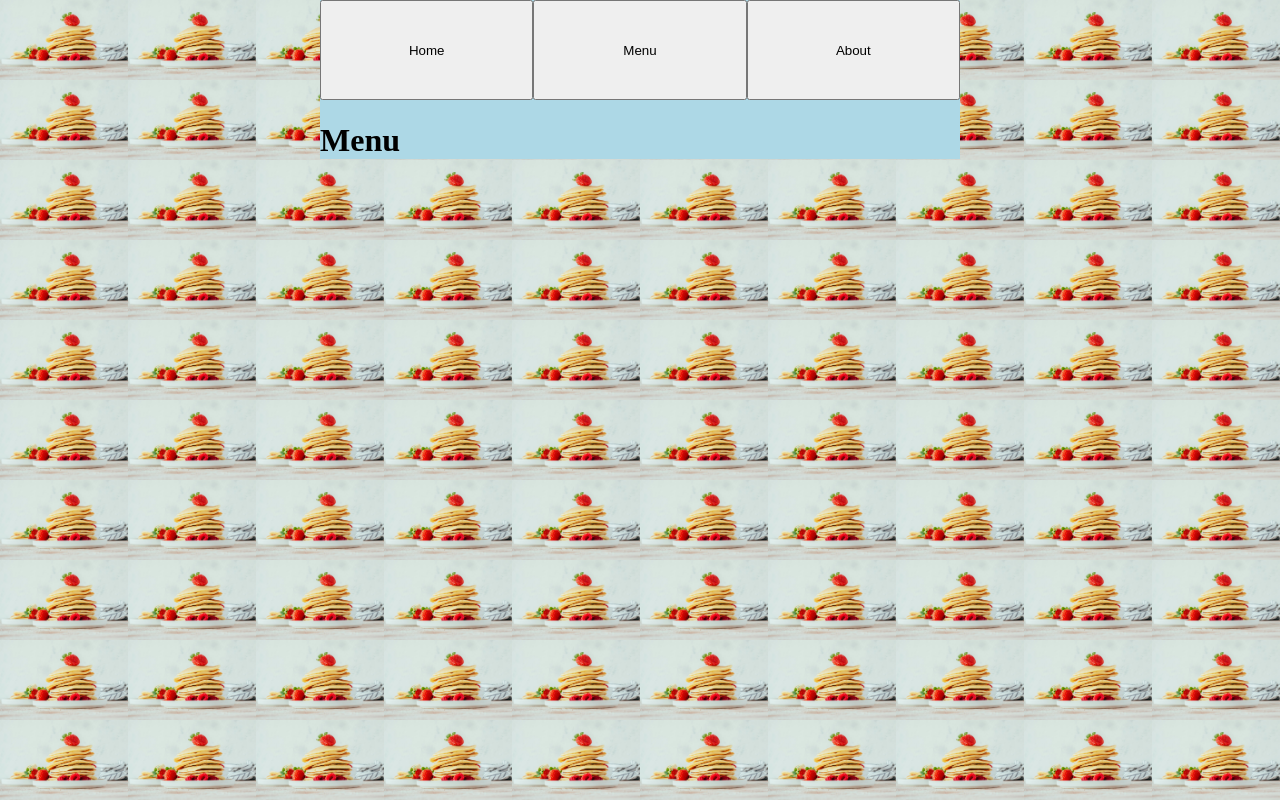
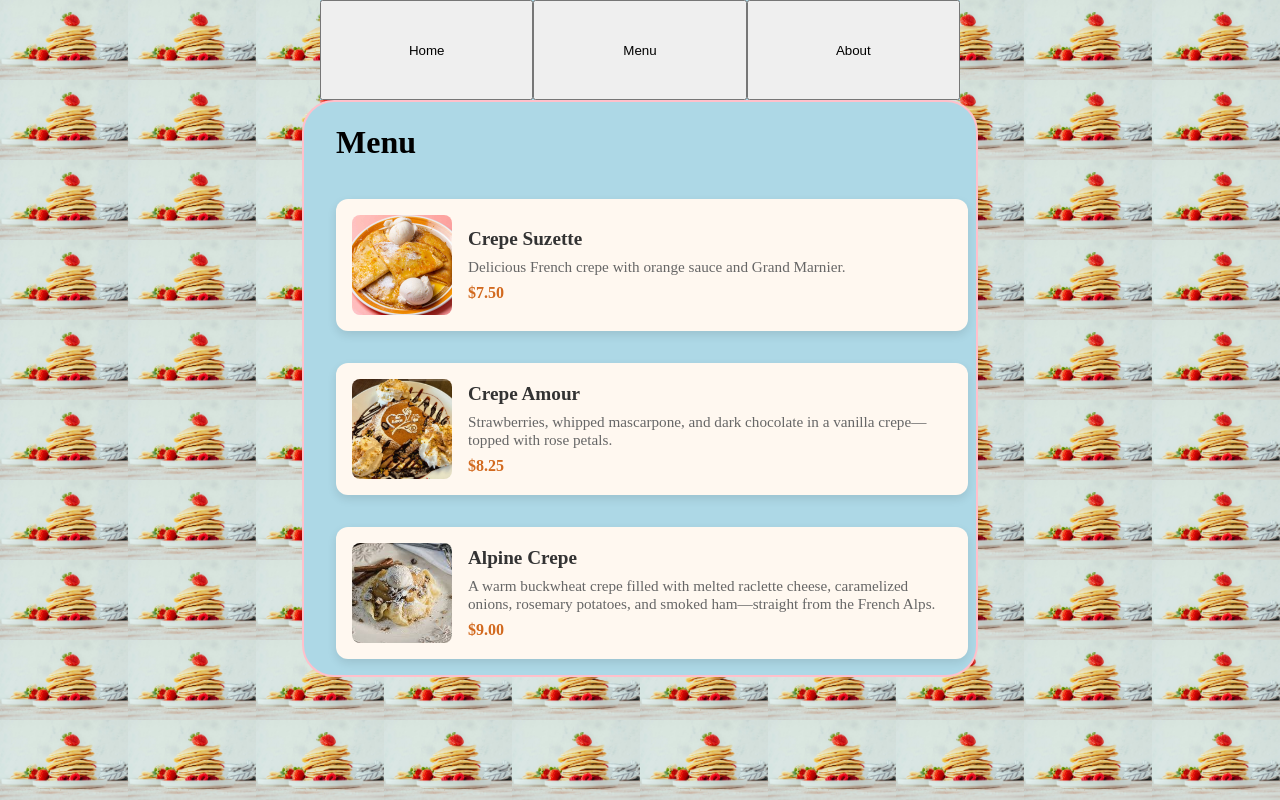
Before and after one commit to mbaizhakyp/restaurant_page, a website built with webpack: page src/template.html in a window 1280 px wide. Both pictures are taken after a click on the button "Menu". Built offline with nearby package versions, Linux system fonts and the light colour scheme.

Commit message:
fill out menu and about modules

```diff
--- a/src/about.js
+++ b/src/about.js
@@ -1,6 +1,29 @@
 export function aboutLoad() {
+    const content = document.querySelector('#content');
+    content.innerHTML = ''; // Clear previous content
+
     const h1 = document.createElement('h1');
     h1.textContent = 'About';
-    const content = document.querySelector('#content');
+
+    const aboutContainer = document.createElement('div');
+    aboutContainer.classList.add('about-container');
+
+    aboutContainer.innerHTML = `
+    <p>
+      Welcome to <strong>La Crêperie</strong>, where every crepe is made with love, tradition, and a dash of creativity.
+      Nestled in the heart of the city, we bring a taste of Paris to your plate—whether you’re craving a sweet indulgence
+      or a savory delight.
+    </p>
+    <p>
+      Our recipes are inspired by classic French cuisine, but we’re not afraid to experiment with modern flavors and
+      seasonal ingredients. From the fiery Alpine Crepe to the romantic Crepe Amour, there's something here for everyone.
+    </p>
+    <p>
+      Founded in 2025 by a pair of travel-loving foodies, La Crêperie is more than a restaurant—it's a cozy corner of France,
+      right around the corner. Bon appétit!
+    </p>
+  `;
+
     content.appendChild(h1);
+    content.appendChild(aboutContainer);
 }
--- a/src/menu.js
+++ b/src/menu.js
@@ -1,6 +1,48 @@
+import crepeSuzette from './images/crepe-suzette.jpg';
+import crepeAmour from './images/crepe-amour.jpeg';
+import alpineCrepe from './images/alpine-crepe.jpeg';
 export function menuLoad() {
     const h1 = document.createElement('h1');
     h1.textContent = 'Menu';
     const content = document.querySelector('#content');
     content.appendChild(h1);
+
+    const menuItem1 = document.createElement('div');
+    menuItem1.classList.add('menu-item'); // optional styling class
+
+    menuItem1.innerHTML = `
+  <img src="${crepeSuzette}" alt="Crepe Suzette" class="menu-img">
+  <div class="menu-text">
+    <h2>Crepe Suzette</h2>
+    <p>Delicious French crepe with orange sauce and Grand Marnier.</p>
+    <span class="price">$7.50</span>
+  </div>
+`;
+    document.getElementById('content').appendChild(menuItem1);
+
+    const menuItem2 = document.createElement('div');
+    menuItem2.classList.add('menu-item'); // optional styling class
+
+    menuItem2.innerHTML = `
+  <img src="${crepeAmour}" alt="Crepe Amour" class="menu-img">
+  <div class="menu-text">
+    <h2>Crepe Amour</h2>
+    <p>Strawberries, whipped mascarpone, and dark chocolate in a vanilla crepe—topped with rose petals.</p>
+    <span class="price">$8.25</span>
+  </div>
+`;
+    document.getElementById('content').appendChild(menuItem2);
+
+    const menuItem3 = document.createElement('div');
+    menuItem3.classList.add('menu-item'); // optional styling class
+
+    menuItem3.innerHTML = `
+  <img src="${alpineCrepe}" alt="Alpine Crepe" class="menu-img">
+  <div class="menu-text">
+    <h2>Alpine Crepe</h2>
+    <p>A warm buckwheat crepe filled with melted raclette cheese, caramelized onions, rosemary potatoes, and smoked ham—straight from the French Alps.</p>
+    <span class="price">$9.00</span>
+  </div>
+`;
+    document.getElementById('content').appendChild(menuItem3);
 }
--- a/src/styles.css
+++ b/src/styles.css
@@ -15,6 +15,13 @@ body {
     margin: auto;
     background-color: lightblue;
     padding-top: 1px;
+    display: flex;
+    justify-content: center;
+    flex-direction: column;
+    /* align-items: center; */
+    padding-left: 2em;
+    border-radius: 2em;
+    border: 2px, solid, pink;
 }
 header {
     width: var(--page-width);
@@ -28,3 +35,57 @@ nav {
     grid-template-columns: repeat(3, 1fr);
     height: 100px;
 }
+
+.menu-item {
+    display: flex;
+    align-items: center;
+    gap: 1rem;
+    background-color: #fff8f0;
+    border-radius: 12px;
+    box-shadow: 0 4px 10px rgba(0, 0, 0, 0.1);
+    padding: 1rem;
+    margin: 1rem 0;
+    max-width: 600px;
+}
+
+.menu-img {
+    width: 100px;
+    height: 100px;
+    object-fit: cover;
+    border-radius: 8px;
+}
+
+.menu-text {
+    display: flex;
+    flex-direction: column;
+}
+
+.menu-text h2 {
+    margin: 0;
+    font-size: 1.2rem;
+    color: #333;
+}
+
+.menu-text p {
+    margin: 0.5rem 0;
+    color: #666;
+    font-size: 0.95rem;
+}
+
+.price {
+    font-weight: bold;
+    color: #d2691e;
+}
+
+.about-container {
+    background-color: #fffdf9;
+    padding: 1.5rem;
+    margin-top: 1rem;
+    border-radius: 12px;
+    max-width: 700px;
+    box-shadow: 0 2px 12px rgba(0, 0, 0, 0.05);
+    line-height: 1.6;
+    color: #444;
+    font-size: 1rem;
+    margin: 4em;
+}
```
Also changed, not shown: src/images/alpine-crepe.jpeg (added), src/images/crepe-amour.jpeg (added), src/images/crepe-suzette.jpg (added).
